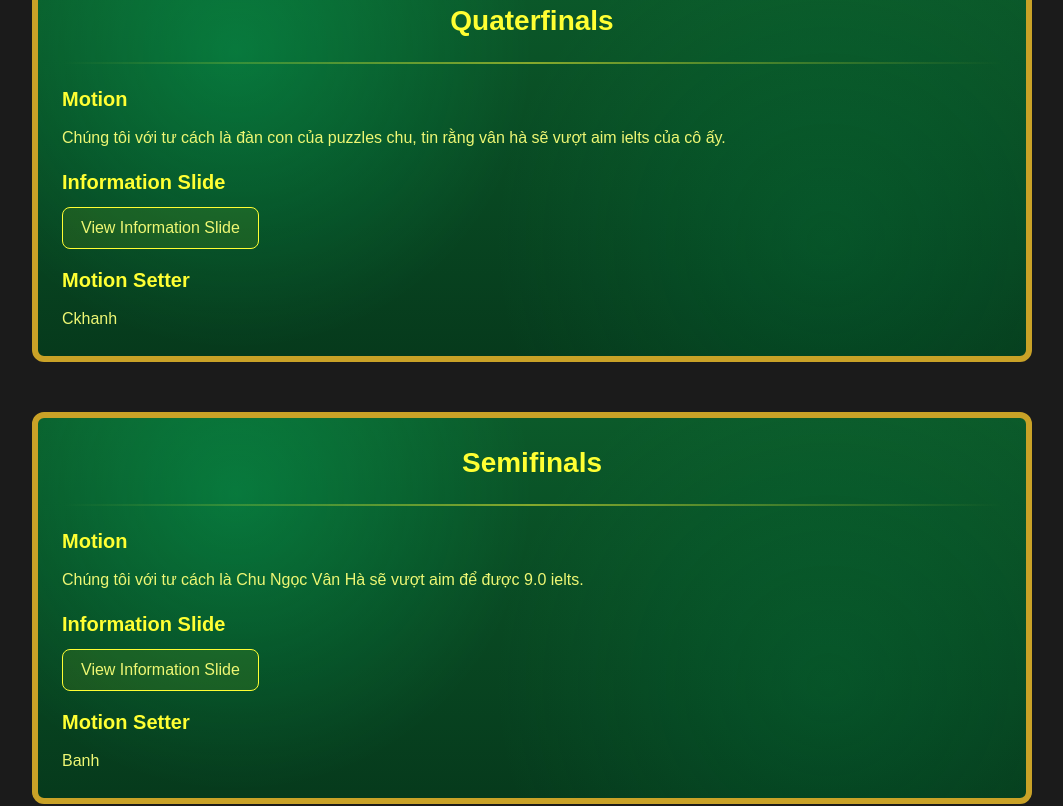
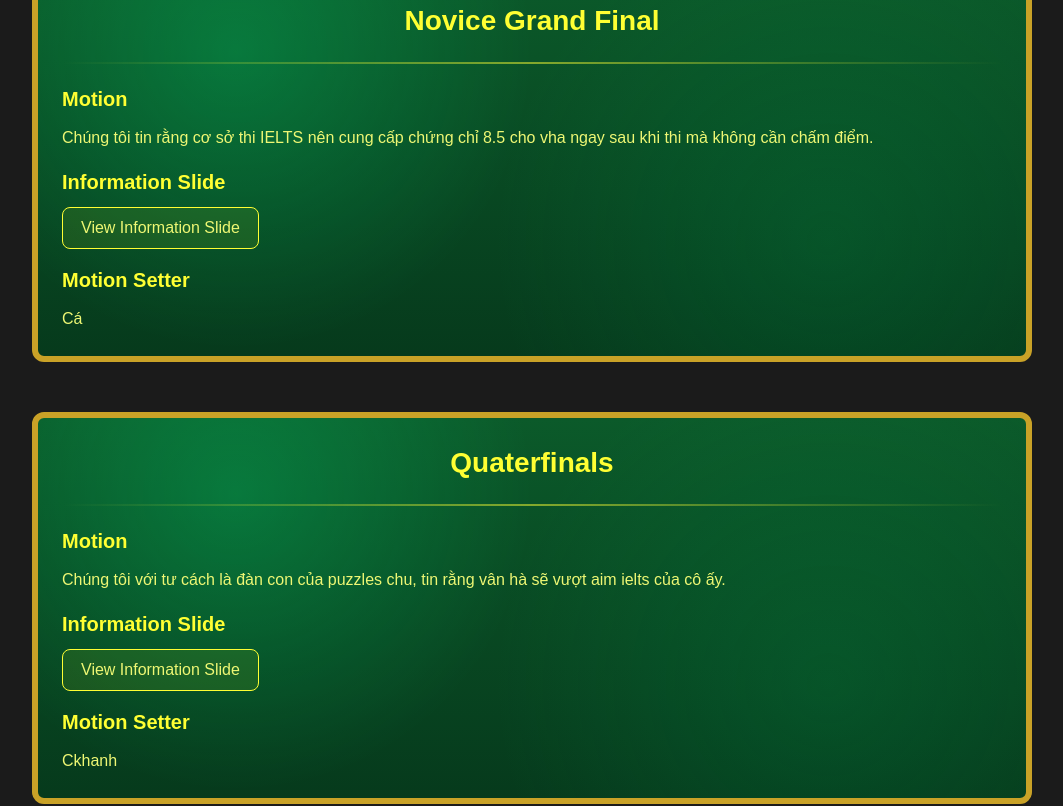
Before and after one commit to Phamminhjr06092007/debate-web, a Next.js app: page /Motions in a window 1280 px wide. Shown: the part 2000-2806 px from the top of the page, without its empty margins (138-1201 px from the left). Built offline with nearby package versions, Linux system fonts and the light colour scheme.

Commit message:
Update ...

```diff
--- a/app/Motions/page.tsx
+++ b/app/Motions/page.tsx
@@ -54,6 +54,15 @@ const motions = [
   },
 
   {
+    round: "Novice Grand Final",
+    motion:
+      "Chúng tôi tin rằng cơ sở thi IELTS nên cung cấp chứng chỉ 8.5 cho vha ngay sau khi thi mà không cần chấm điểm.",
+    infoSlide:
+      "Em xin lỗi vì cái của em đến muộn quá và khi mà chị đọc được thì cũng là khi thì xong rồi. Nhưng mà em tin rằng chị đã làm rất tốt khi thi vừa rồi và không có gì cần lo lắng cả chỉ cần tập trung cho phần tiếp theo thôi. Chúc chị may mắn\nVinh dự là đứa chở chị đi học ielts.",
+    setter: "Cá",
+  },
+
+  {
     round: "Quaterfinals",
     motion:
       "Chúng tôi với tư cách là đàn con của puzzles chu, tin rằng vân hà sẽ vượt aim ielts của cô ấy.",
@@ -61,7 +70,6 @@ const motions = [
       "Hi lu c vha tịch pc ~~Chúc c vha thi ielts thật tốt, vượt aim và sẽ đổi lấy đc những thành công xứng đáng với nỗ lực của chị. Ngoài ra, pc cũng yêu c nhiều lém ak =))) c cgang sớm thi xong về với chúng em…. Chúc chị may mắn 🍀 c hãy tự tin, bản lĩnh và cố gắng hết mình chị nhé =))) (e khánh ở pc).",
     setter: "Ckhanh",
   },
-
 
   {
     round: "Semifinals",
```
